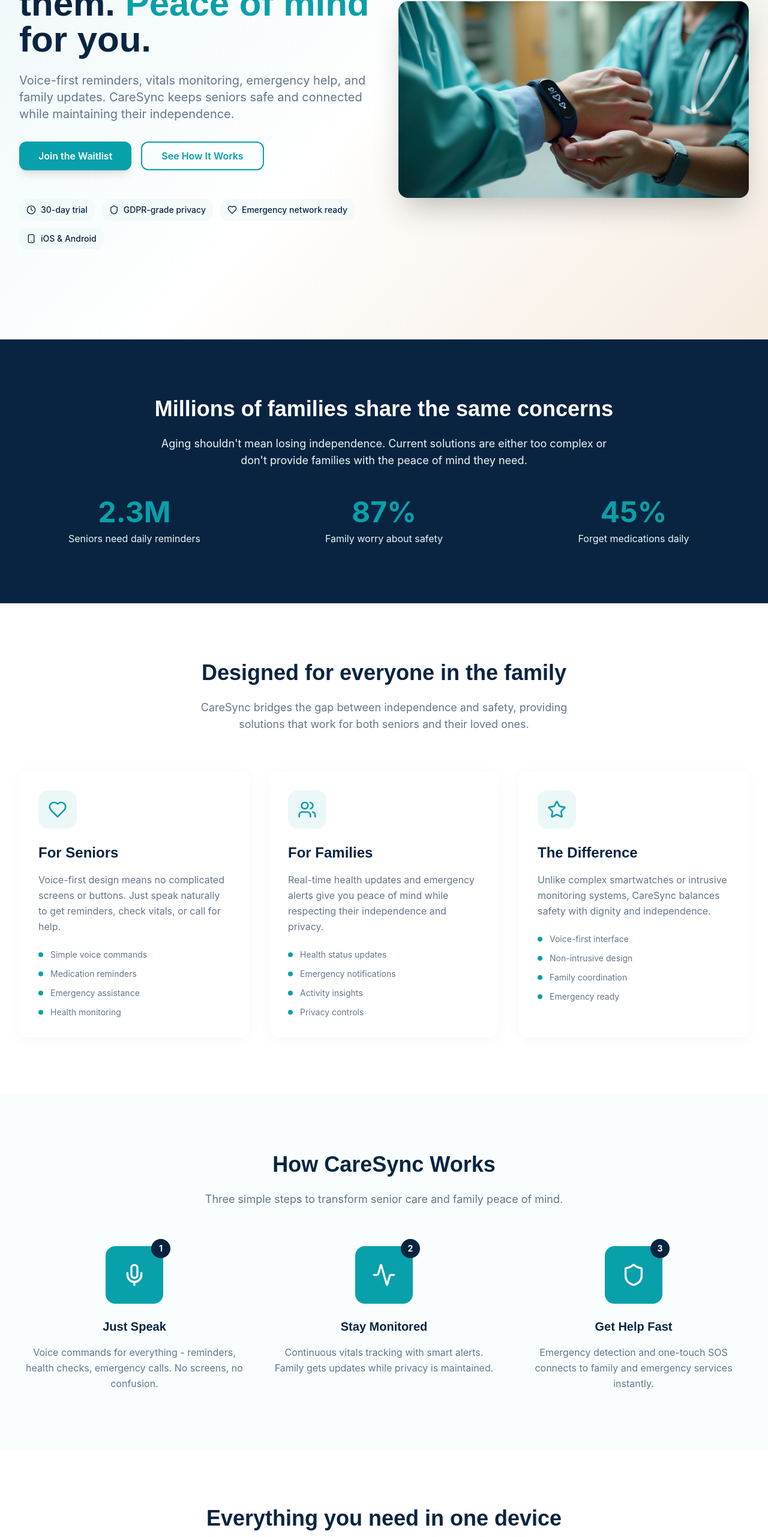
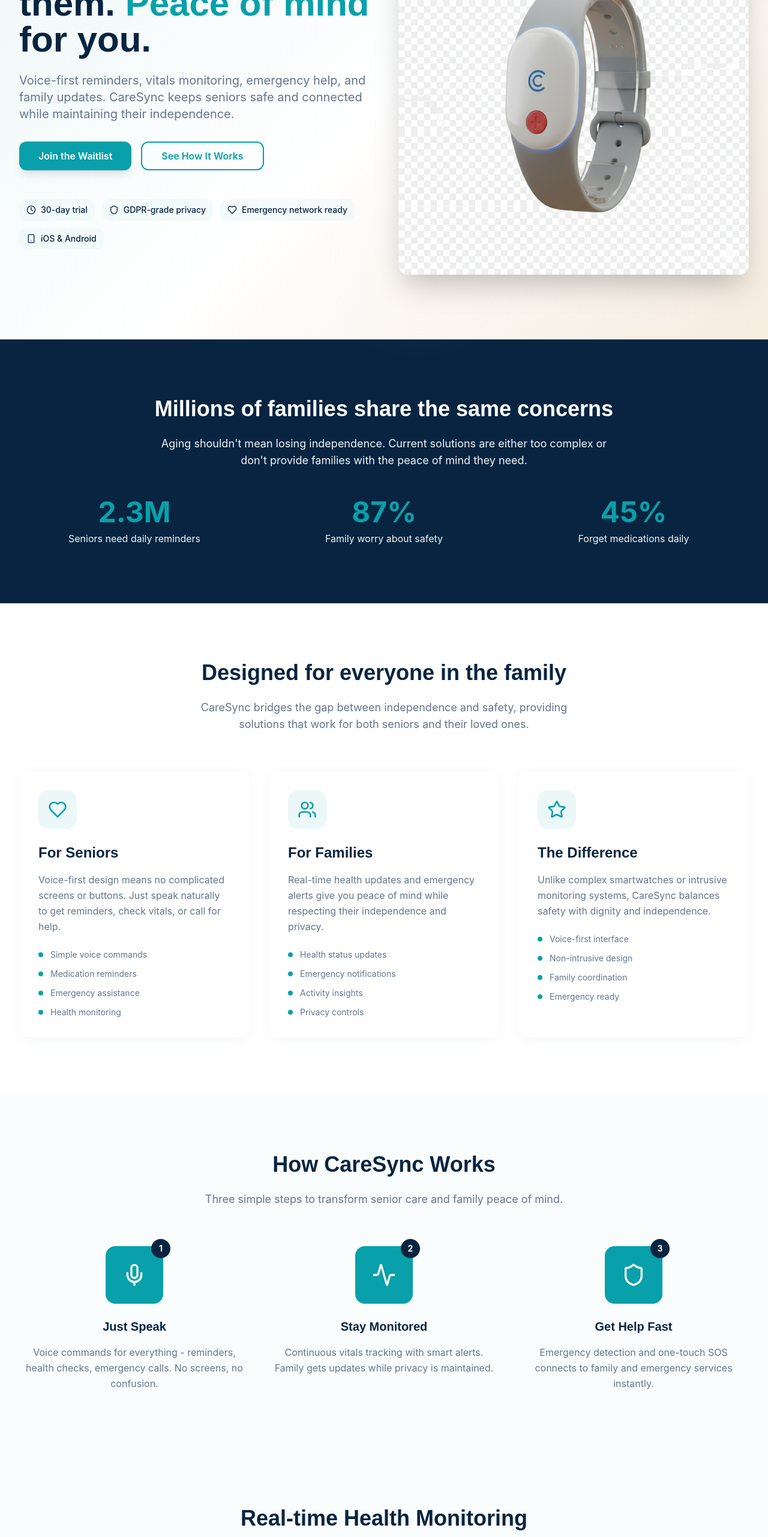
Before and after one commit to lrnzjll/care-sync-landing, a React (Vite) app: page / in a window 1280 px wide. Shown: the part 234-2797 px from the top of the page at 60% size. Built offline with nearby package versions, Linux system fonts and the light colour scheme; the HTML template or start-up script is replaced by a standard one.

Commit message:
Update hero image and add tracking interface

```diff
--- a/src/components/Hero.tsx
+++ b/src/components/Hero.tsx
@@ -1,7 +1,7 @@
 import { Button } from "@/components/ui/button";
 import { Badge } from "@/components/ui/badge";
 import { Shield, Smartphone, Clock, Heart } from "lucide-react";
-import heroImage from "@/assets/caresync-hero.jpg";
+import heroImage from "@/assets/caresync-prototype.png";
 
 const Hero = () => {
   const trustBadges = [
@@ -64,7 +64,7 @@ const Hero = () => {
             <div className="relative z-10">
               <img
                 src={heroImage}
-                alt="CareSync smart care band on senior's wrist showing health monitoring"
+                alt="CareSync prototype device - white and gray smart care band with emergency button"
                 className="w-full h-auto rounded-2xl shadow-2xl"
               />
             </div>
--- /dev/null
+++ b/src/components/SmartphoneTracking.tsx
@@ -0,0 +1,33 @@
+import smartphoneImage from "@/assets/smartphone-tracking.png";
+
+const SmartphoneTracking = () => {
+  return (
+    <section className="section-padding bg-soft-sky/30">
+      <div className="container-custom">
+        <div className="text-center mb-16">
+          <h2 className="text-3xl md:text-4xl font-bold text-deep-navy mb-4">
+            Real-time Health Monitoring
+          </h2>
+          <p className="text-lg text-slate max-w-2xl mx-auto">
+            Stay connected with comprehensive health tracking and instant alerts.
+            Monitor vitals, track activities, and receive emergency notifications on your smartphone.
+          </p>
+        </div>
+
+        <div className="flex justify-center">
+          <div className="relative max-w-sm">
+            <img
+              src={smartphoneImage}
+              alt="CareSync smartphone app showing health tracking dashboard with heart rate, medication reminders, and emergency features"
+              className="w-full h-auto rounded-3xl shadow-2xl"
+            />
+            {/* Decorative glow */}
+            <div className="absolute inset-0 bg-teal/5 rounded-3xl blur-2xl -z-10 scale-110"></div>
+          </div>
+        </div>
+      </div>
+    </section>
+  );
+};
+
+export default SmartphoneTracking;
--- a/src/pages/Index.tsx
+++ b/src/pages/Index.tsx
@@ -2,6 +2,7 @@ import Hero from "@/components/Hero";
 import SocialProof from "@/components/SocialProof";
 import ValueCards from "@/components/ValueCards";
 import HowItWorks from "@/components/HowItWorks";
+import SmartphoneTracking from "@/components/SmartphoneTracking";
 import FeatureGrid from "@/components/FeatureGrid";
 import Pricing from "@/components/Pricing";
 import Testimonials from "@/components/Testimonials";
@@ -15,6 +16,7 @@ const Index = () => {
       <SocialProof />
       <ValueCards />
       <HowItWorks />
+      <SmartphoneTracking />
       <FeatureGrid />
       <Pricing />
       <Testimonials />
```
Also changed, not shown: src/assets/caresync-prototype.png (added), src/assets/smartphone-tracking.png (added).
